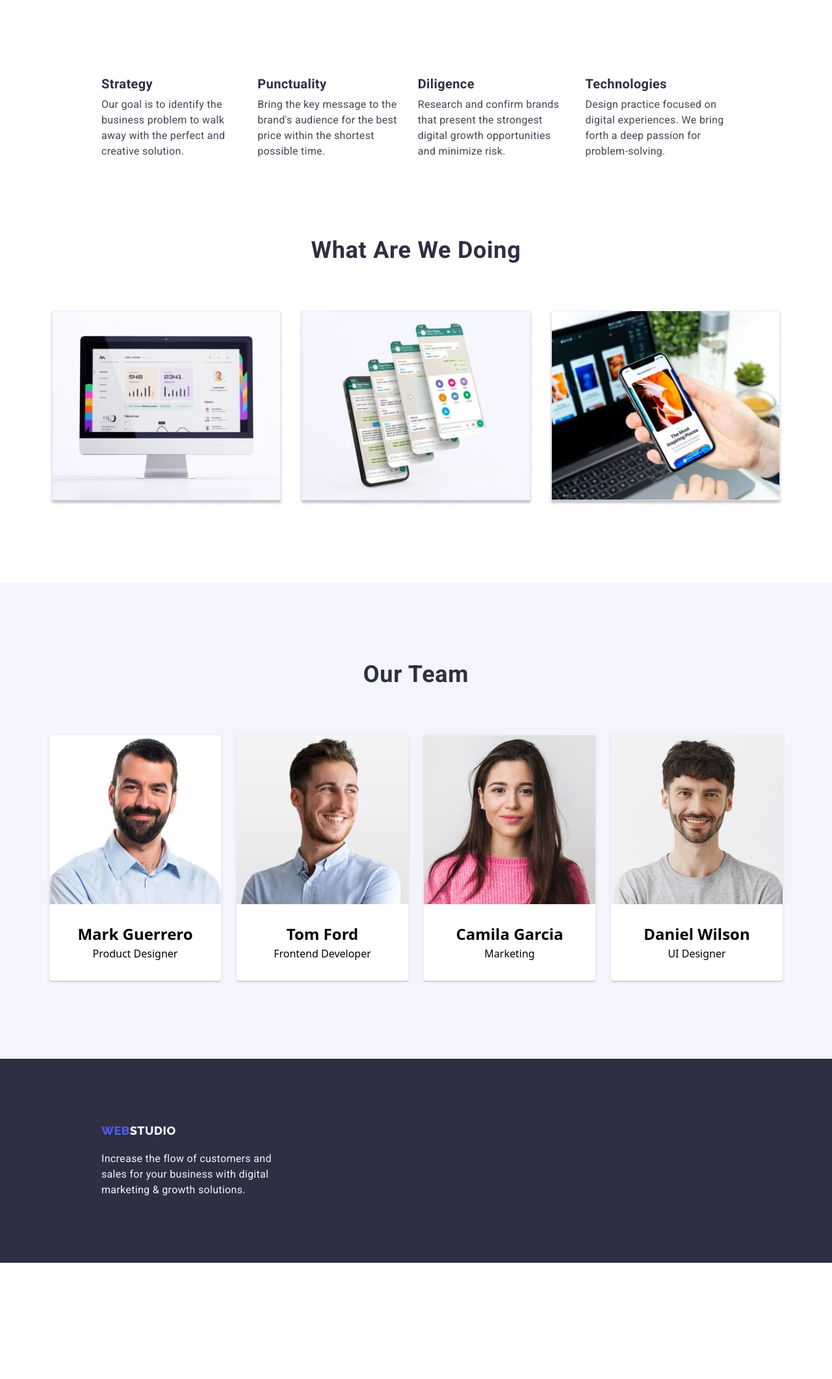
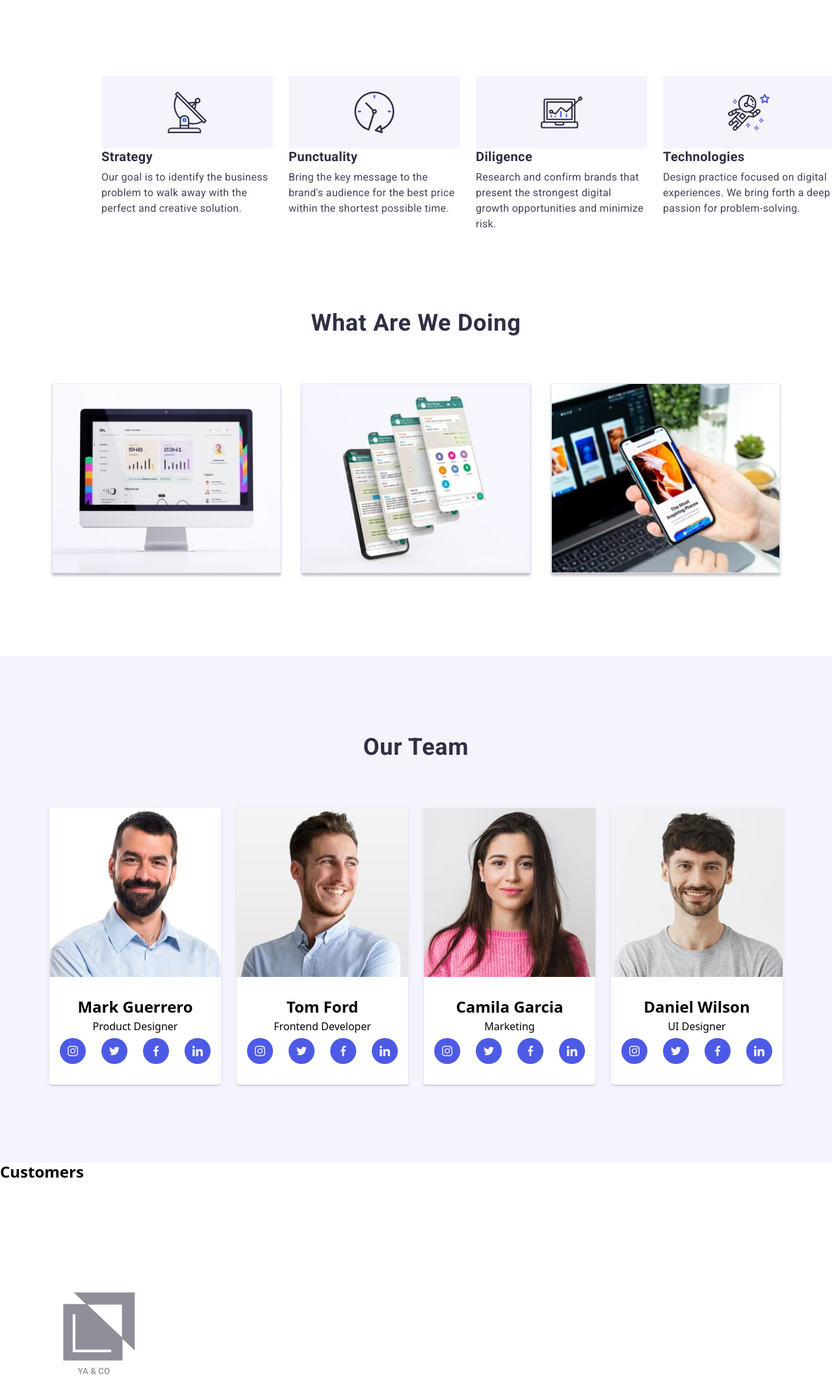
Before and after one commit to Rudy8888-F2/WebStudio, a plain HTML site: page index.html in a window 1280 px wide. Shown: the part 677-2800 px from the top of the page at 65% size. Before the commit the page ends 2621 px from the top, so only its background shows below. Drawn offline with nearby package versions, Linux system fonts and the light colour scheme.

Commit message:
add new section

```diff
--- a/CSS/index.css
+++ b/CSS/index.css
@@ -86,7 +86,11 @@ section {
   align-items: center;
 
   padding: 188px;
-  background: #2e2f42;
+  background-image: linear-gradient(
+      rgba(46, 47, 66, 0.7),
+      rgba(46, 47, 66, 0.7)
+    ),
+    url("../images/peopleoffice.jpg");
 }
 
 .hero h1 {
@@ -117,6 +121,21 @@ section {
 
 .about {
   padding: 120px 156px;
+}
+
+.iconBackground {
+  display: flex;
+  justify-content: center;
+  align-items: center;
+  width: 264px;
+  height: 112px;
+  border-radius: 4px;
+  background: #f4f4fd;
+}
+
+.iconAbout {
+  width: 64px;
+  height: 64px;
 }
 
 .companyInfo {
@@ -221,6 +240,10 @@ section {
   margin-bottom: 8px;
 }
 
+.teamInfo p {
+  margin-bottom: 8px;
+}
+
 .teamPhoto {
   width: 264px;
   height: 260px;
@@ -229,6 +252,22 @@ section {
 .teamPhoto img {
   width: 100%;
   height: 100%;
+}
+
+.socialNetwork {
+  display: flex;
+  justify-content: center;
+  align-items: center;
+
+  width: 40px;
+  height: 40px;
+  background-color: #4d5ae5;
+  border-radius: 50%;
+}
+
+.iconSocialNetwork {
+  width: 16px;
+  height: 16px;
 }
 
 footer {
--- a/CSS/portfolio.css
+++ b/CSS/portfolio.css
@@ -105,6 +105,12 @@ section {
   letter-spacing: 0.64px;
 }
 
+.filterButton button:hover {
+  background-color: #404bbf;
+  color: #fff;
+  cursor: pointer;
+}
+
 .project {
   padding-bottom: 120px;
 }
--- a/index.html
+++ b/index.html
@@ -29,7 +29,7 @@
         ><a href="#">Contacts</a>
       </nav>
       <div class="contacts">
-        <a href="mailto:info@devstudio.com">mailto:info@devstudio.com</a>
+        <a href="mailto:info@devstudio.com">info@devstudio.com</a>
         <a href="tel:+11(000)111-11-11">+11 (000) 111-11-11</a>
       </div>
     </header>
@@ -44,6 +44,11 @@
         <h2 class="visually-hidden">About company</h2>
         <ul class="companyInfo">
           <li>
+            <div class="iconBackground">
+              <svg class="iconAbout">
+                <use href="./sprite.svg#icon-antenna"></use>
+              </svg>
+            </div>
             <h2 class="companyAdvantages">Strategy</h2>
             <p class="companyDetails">
               Our goal is to identify the business problem to walk away with the
@@ -51,6 +56,11 @@
             </p>
           </li>
           <li>
+            <div class="iconBackground">
+              <svg class="iconAbout">
+                <use href="./sprite.svg#icon-clock"></use>
+              </svg>
+            </div>
             <h2 class="companyAdvantages">Punctuality</h2>
             <p class="companyDetails">
               Bring the key message to the brand's audience for the best price
@@ -58,6 +68,11 @@
             </p>
           </li>
           <li>
+            <div class="iconBackground">
+              <svg class="iconAbout">
+                <use href="./sprite.svg#icon-diagram"></use>
+              </svg>
+            </div>
             <h2 class="companyAdvantages">Diligence</h2>
             <p class="companyDetails">
               Research and confirm brands that present the strongest digital
@@ -65,6 +80,11 @@
             </p>
           </li>
           <li>
+            <div class="iconBackground">
+              <svg class="iconAbout">
+                <use href="./sprite.svg#icon-astronaut"></use>
+              </svg>
+            </div>
             <h2 class="companyAdvantages">Technologies</h2>
             <p class="companyDetails">
               Design practice focused on digital experiences. We bring forth a
@@ -111,6 +131,28 @@
             <div class="teamInfo">
               <h2>Mark Guerrero</h2>
               <p>Product Designer</p>
+              <ul>
+                <li class="socialNetwork">
+                  <svg class="iconSocialNetwork">
+                    <use href="./sprite.svg#icon-instagram"></use>
+                  </svg>
+                </li>
+                <li class="socialNetwork">
+                  <svg class="iconSocialNetwork">
+                    <use href="./sprite.svg#icon-twitter"></use>
+                  </svg>
+                </li>
+                <li class="socialNetwork">
+                  <svg class="iconSocialNetwork">
+                    <use href="./sprite.svg#icon-facebook"></use>
+                  </svg>
+                </li>
+                <li class="socialNetwork">
+                  <svg class="iconSocialNetwork">
+                    <use href="./sprite.svg#icon-linkedin"></use>
+                  </svg>
+                </li>
+              </ul>
             </div>
           </li>
           <li class="teamCard">
@@ -123,6 +165,28 @@
             <div class="teamInfo">
               <h2>Tom Ford</h2>
               <p>Frontend Developer</p>
+              <ul>
+                <li class="socialNetwork">
+                  <svg class="iconSocialNetwork">
+                    <use href="./sprite.svg#icon-instagram"></use>
+                  </svg>
+                </li>
+                <li class="socialNetwork">
+                  <svg class="iconSocialNetwork">
+                    <use href="./sprite.svg#icon-twitter"></use>
+                  </svg>
+                </li>
+                <li class="socialNetwork">
+                  <svg class="iconSocialNetwork">
+                    <use href="./sprite.svg#icon-facebook"></use>
+                  </svg>
+                </li>
+                <li class="socialNetwork">
+                  <svg class="iconSocialNetwork">
+                    <use href="./sprite.svg#icon-linkedin"></use>
+                  </svg>
+                </li>
+              </ul>
             </div>
           </li>
           <li class="teamCard">
@@ -132,6 +196,28 @@
             <div class="teamInfo">
               <h2>Camila Garcia</h2>
               <p>Marketing</p>
+              <ul>
+                <li class="socialNetwork">
+                  <svg class="iconSocialNetwork">
+                    <use href="./sprite.svg#icon-instagram"></use>
+                  </svg>
+                </li>
+                <li class="socialNetwork">
+                  <svg class="iconSocialNetwork">
+                    <use href="./sprite.svg#icon-twitter"></use>
+                  </svg>
+                </li>
+                <li class="socialNetwork">
+                  <svg class="iconSocialNetwork">
+                    <use href="./sprite.svg#icon-facebook"></use>
+                  </svg>
+                </li>
+                <li class="socialNetwork">
+                  <svg class="iconSocialNetwork">
+                    <use href="./sprite.svg#icon-linkedin"></use>
+                  </svg>
+                </li>
+              </ul>
             </div>
           </li>
           <li class="teamCard">
@@ -141,7 +227,64 @@
             <div class="teamInfo">
               <h2>Daniel Wilson</h2>
               <p>UI Designer</p>
+              <ul>
+                <li class="socialNetwork">
+                  <svg class="iconSocialNetwork">
+                    <use href="./sprite.svg#icon-instagram"></use>
+                  </svg>
+                </li>
+                <li class="socialNetwork">
+                  <svg class="iconSocialNetwork">
+                    <use href="./sprite.svg#icon-twitter"></use>
+                  </svg>
+                </li>
+                <li class="socialNetwork">
+                  <svg class="iconSocialNetwork">
+                    <use href="./sprite.svg#icon-facebook"></use>
+                  </svg>
+                </li>
+                <li class="socialNetwork">
+                  <svg class="iconSocialNetwork">
+                    <use href="./sprite.svg#icon-linkedin"></use>
+                  </svg>
+                </li>
+              </ul>
             </div>
+          </li>
+        </ul>
+      </section>
+      <section class="customers">
+        <h2>Customers</h2>
+        <ul>
+          <li class="iconCustomers">
+            <svg class="logoCustomers">
+              <use href="./sprite.svg#icon-logo"></use>
+            </svg>
+          </li>
+          <li class="iconCustomers">
+            <svg class="logoCustomers">
+              <use href="./sprite.svg#icon-logo1"></use>
+            </svg>
+          </li>
+          <li class="iconCustomers">
+            <svg class="logoCustomers">
+              <use href="./sprite.svg#icon-logo2"></use>
+            </svg>
+          </li>
+          <li class="iconCustomers">
+            <svg class="logoCustomers">
+              <use href="./sprite.svg#icon-logo3"></use>
+            </svg>
+          </li>
+          <li class="iconCustomers">
+            <svg class="logoCustomers">
+              <use href="./sprite.svg#icon-logo4"></use>
+            </svg>
+          </li>
+          <li class="iconCustomers">
+            <svg class="logoCustomers">
+              <use href="./sprite.svg#icon-logo5"></use>
+            </svg>
           </li>
         </ul>
       </section>
```
Also changed, not shown: portfolio.html (+1 -1 lines), images/peopleoffice.jpg (added).
